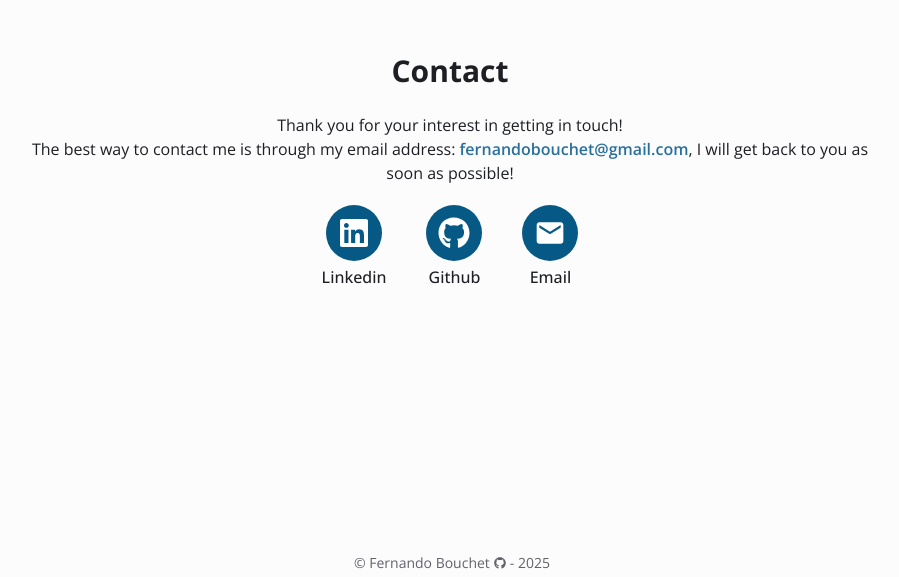
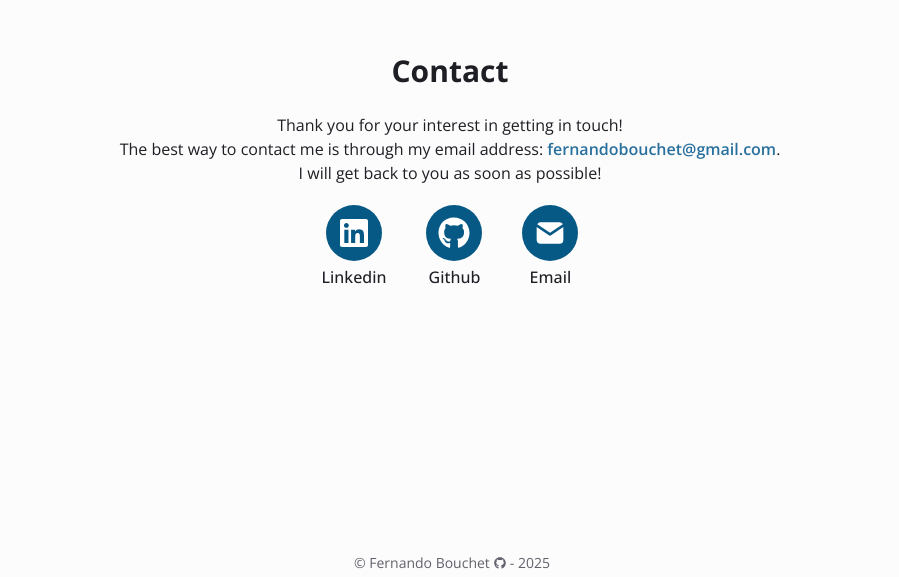
Before and after one commit to fernandobouchet/fernandobouchet.github.io, a Next.js app: page / in a window 1280 px wide. Shown: the part 1867-2444 px from the top of the page, without its empty margins (190-1089 px from the left). Built offline with nearby package versions, Linux system fonts and the light colour scheme.

Commit message:
feat: update 'contact' components

```diff
--- a/components/contact/contact-links.tsx
+++ b/components/contact/contact-links.tsx
@@ -2,7 +2,7 @@
 import { motion } from "motion/react";
 import { FaGithub, FaLinkedin } from "react-icons/fa";
 import { ButtonIconLink } from "../ui/button-icon-link";
-import { MdMail } from "react-icons/md";
+import { TbMailFilled } from "react-icons/tb";
 
 const links = [
   {
@@ -20,7 +20,7 @@ const links = [
   {
     id: 3,
     link: "mailto:fernandobouchet@gmail.com",
-    icon: <MdMail className="link-icon" />,
+    icon: <TbMailFilled className="link-icon" />,
     name: "Email",
   },
 ];
--- a/components/contact/contact.tsx
+++ b/components/contact/contact.tsx
@@ -12,8 +12,9 @@ const Contact = () => {
           <a href="mailto:fernandobouchet@gmail.com" className="link-text">
             fernandobouchet@gmail.com
           </a>
-          , I will get back to you as soon as possible!
+          .
         </p>
+        <p>I will get back to you as soon as possible!</p>
       </div>
       <ContactLinks />
     </SectionContainer>
```
